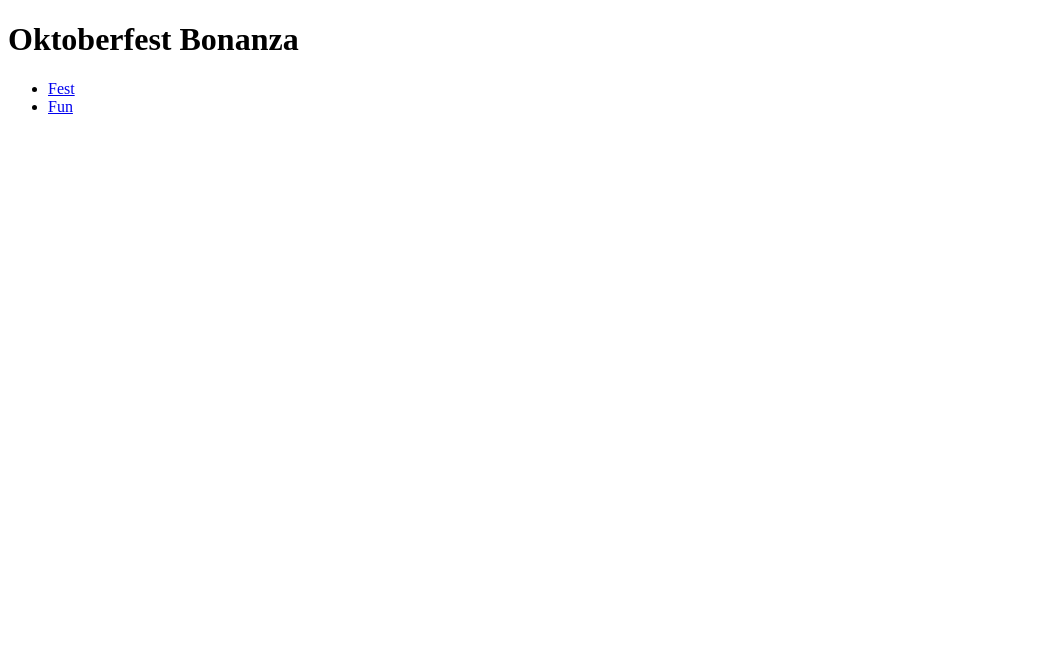
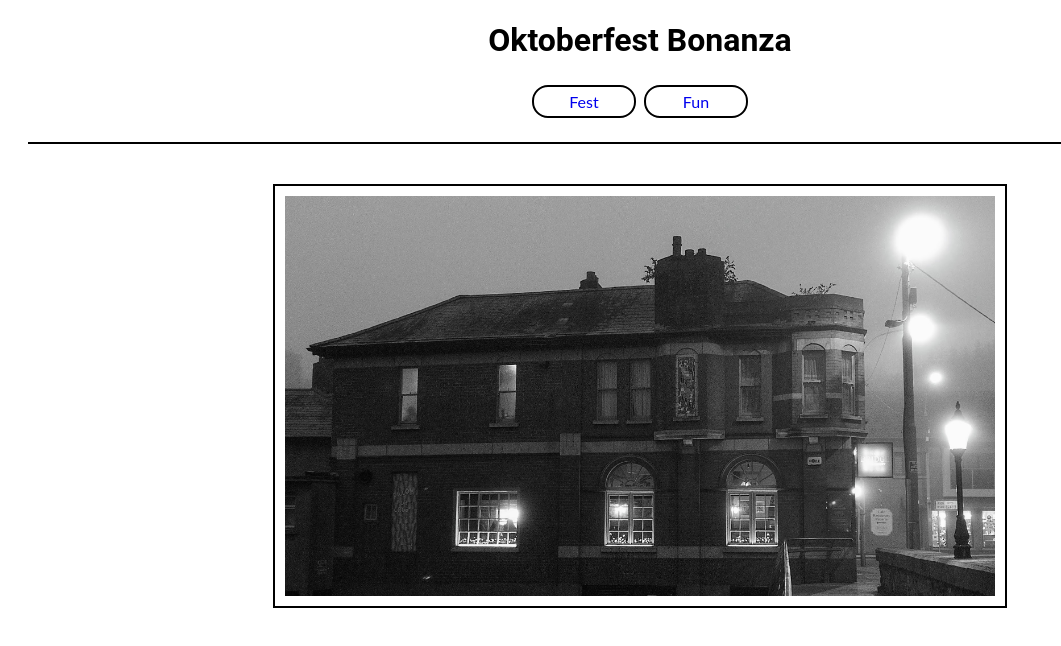
Before and after one commit to JohnGraaf/dublincoastalurban, a plain HTML site: page index.html in a window 1280 px wide. Shown: the whole page, without its empty margins (0-1061 px from the left). Drawn offline with Linux system fonts and the light colour scheme.

Commit message:
feat:added images to the webpages

```diff
--- a/index.html
+++ b/index.html
@@ -4,6 +4,7 @@
     <meta charset="UTF-8">
     <meta http-equiv="X-UA-Compatible" content="IE=edge">
     <meta name="viewport" content="width=device-width, initial-scale=1.0">
+    <link rel="stylesheet" href="assets/css/style.css">
     <title>Oktoberfest</title>
 </head>
 <body>
@@ -14,9 +15,14 @@
                 <a href="index.html">Fest</a>
             </li>
             <li>
-                <a href="fun.html">Fun</a>
+                <a href="coast.html">Fun</a>
             </li>
         </ul>
     </nav>
+    <section>
+        <figure>
+            <img src="assets/images/city.jpg" alt="an image of urban Dublin">
+        </figure>
+    </section>
 </body>
 </html>
```
Also changed, not shown: coast.html (+6 -1 lines), assets/images/beach.jpg (added), assets/images/city.jpg (added).
